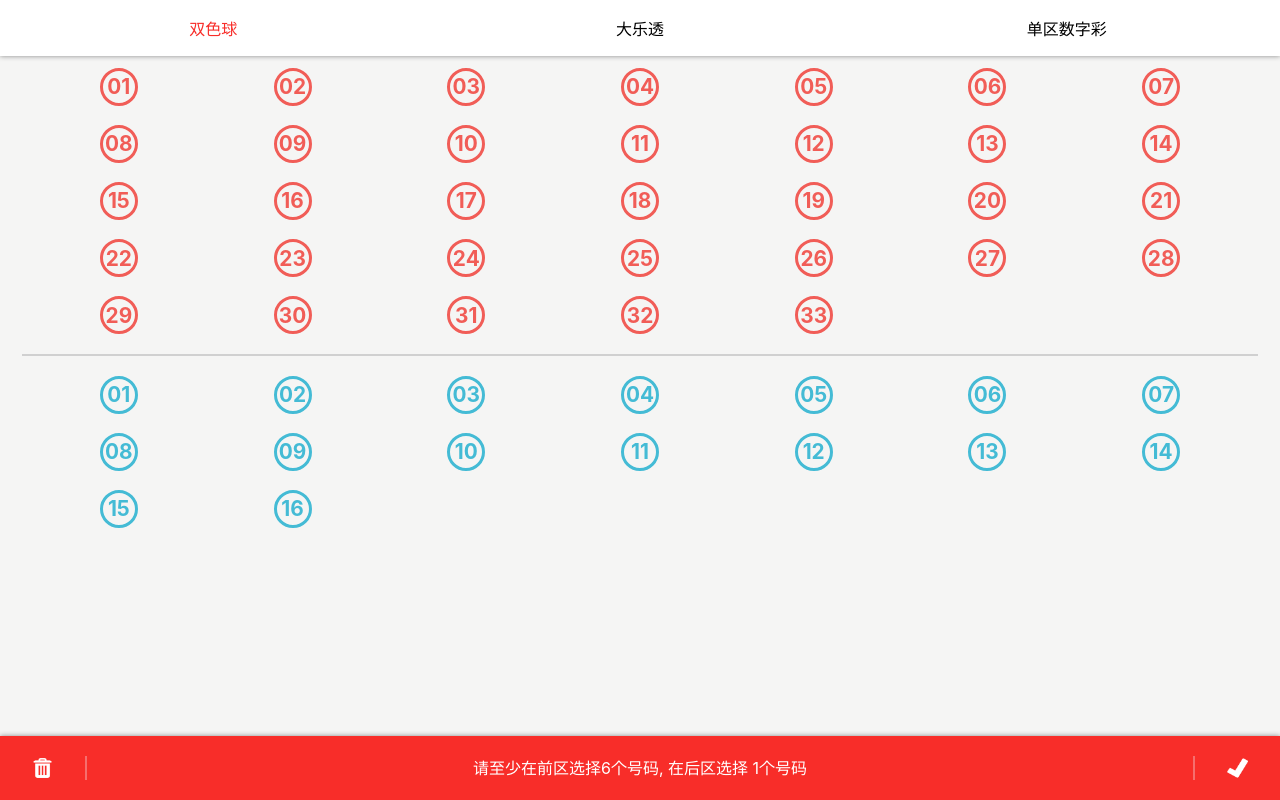
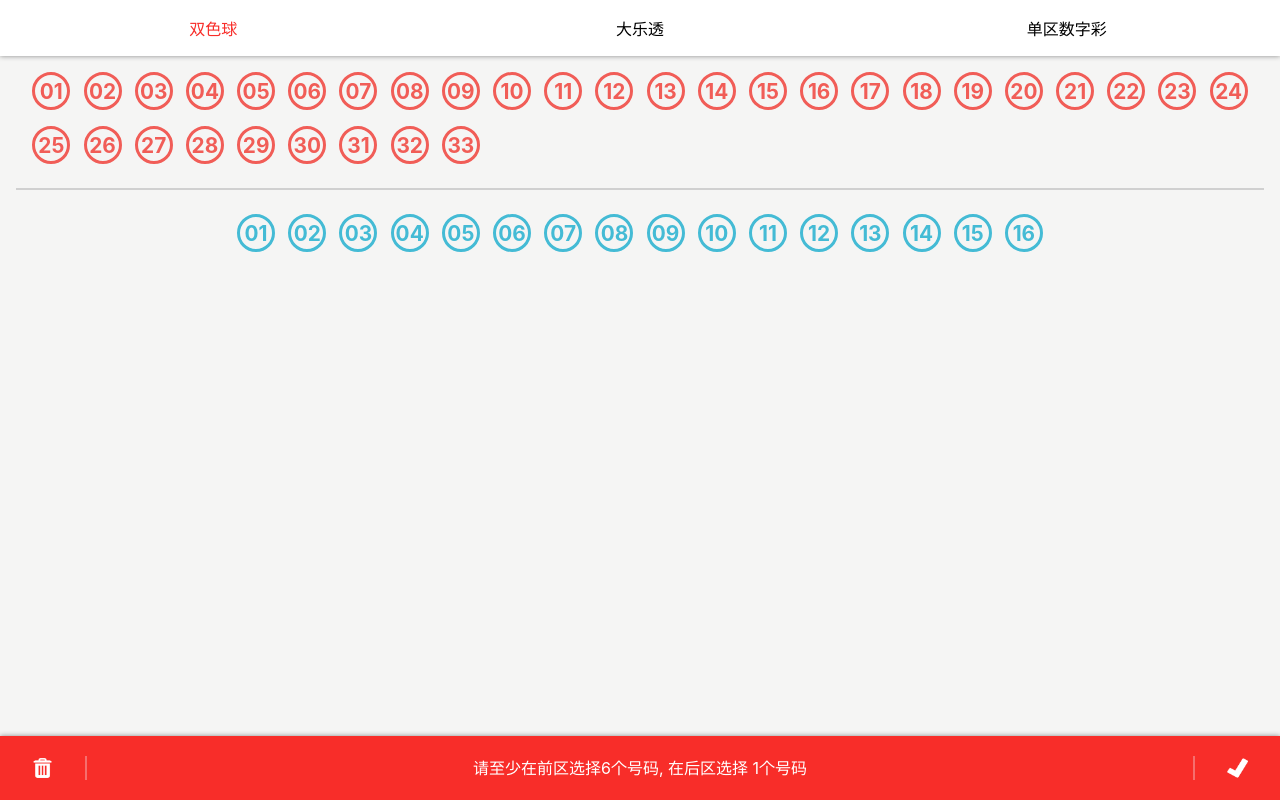
Before and after one commit to zehaowork/lottery-app, a React (Create React App) app: page / in a window 1280 px wide. Built offline with nearby package versions, Linux system fonts and the light colour scheme; the HTML template or start-up script is replaced by a standard one.

Commit message:
UI fixes

```diff
--- a/src/components/ball/ball.css
+++ b/src/components/ball/ball.css
@@ -6,7 +6,7 @@
   justify-content: center;
   border: 0.2rem solid #f15d57;
   border-radius: 50%;
-  margin: 0.6rem;
+  margin: 0.5rem 0rem;
   color: #f15d57;
 }
 
--- a/src/components/game/game.css
+++ b/src/components/game/game.css
@@ -8,18 +8,20 @@
   align-items: center;
 
   flex: 1;
-  padding: 0 2rem;
+  padding: 0 1rem;
 }
 .selection-area > div {
   display: grid;
-
+  justify-content: center;
+  align-content: center;
   align-items: center;
   justify-items: center;
-
-  grid-template-columns: repeat(7, 1fr);
+  grid-template-columns: repeat(auto-fit, minmax(3.2rem, 3.2rem));
+  grid-auto-rows: repeat(auto-fit, minmax(3.2rem, 3.2rem));
   border-bottom: 0.14rem solid #d0d0d0;
   width: 100%;
-  padding: 10px;
+  padding: 1rem 0;
+  box-sizing: border-box;
 }
 
 .selection-area > div:last-child {
```
